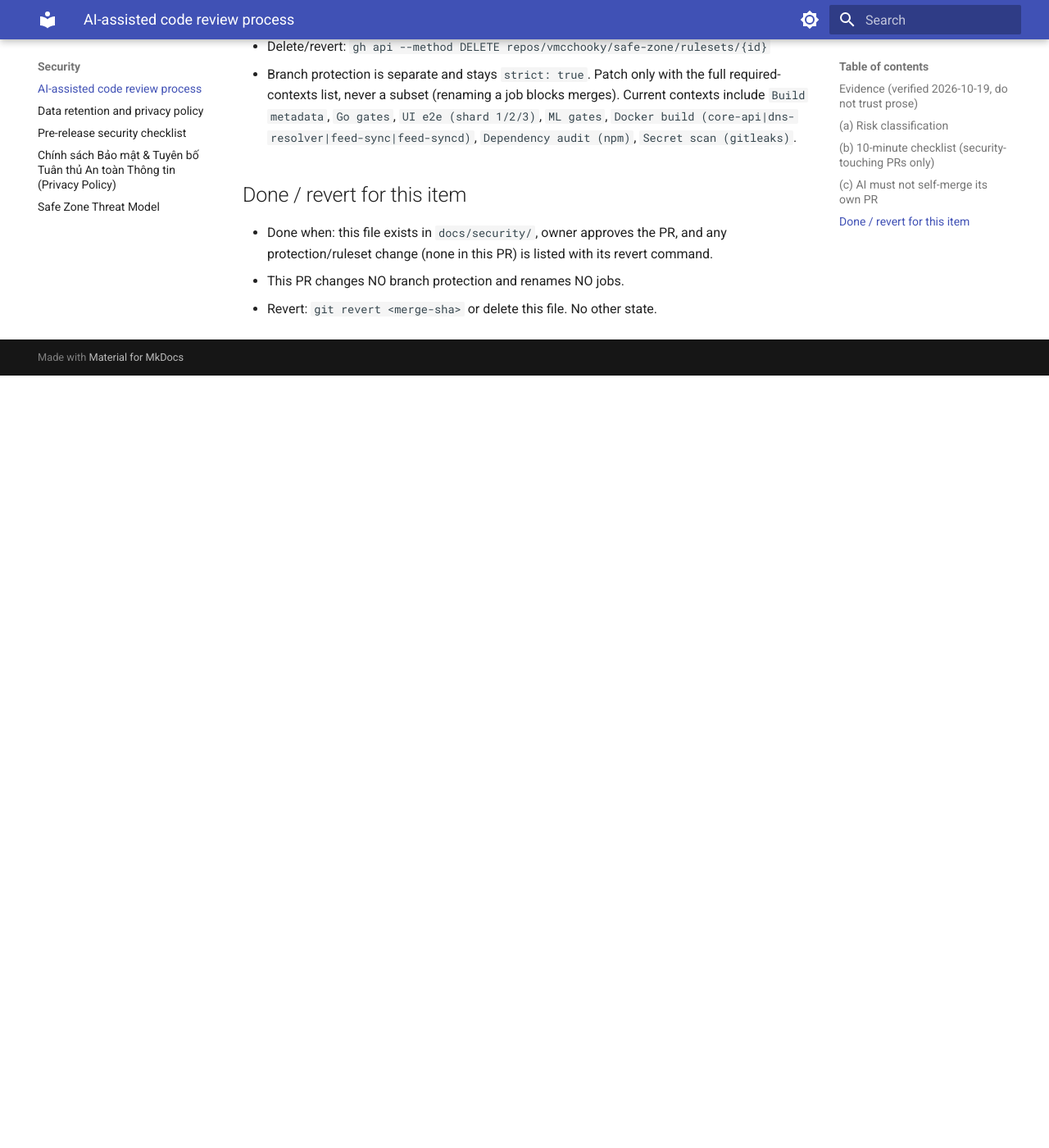
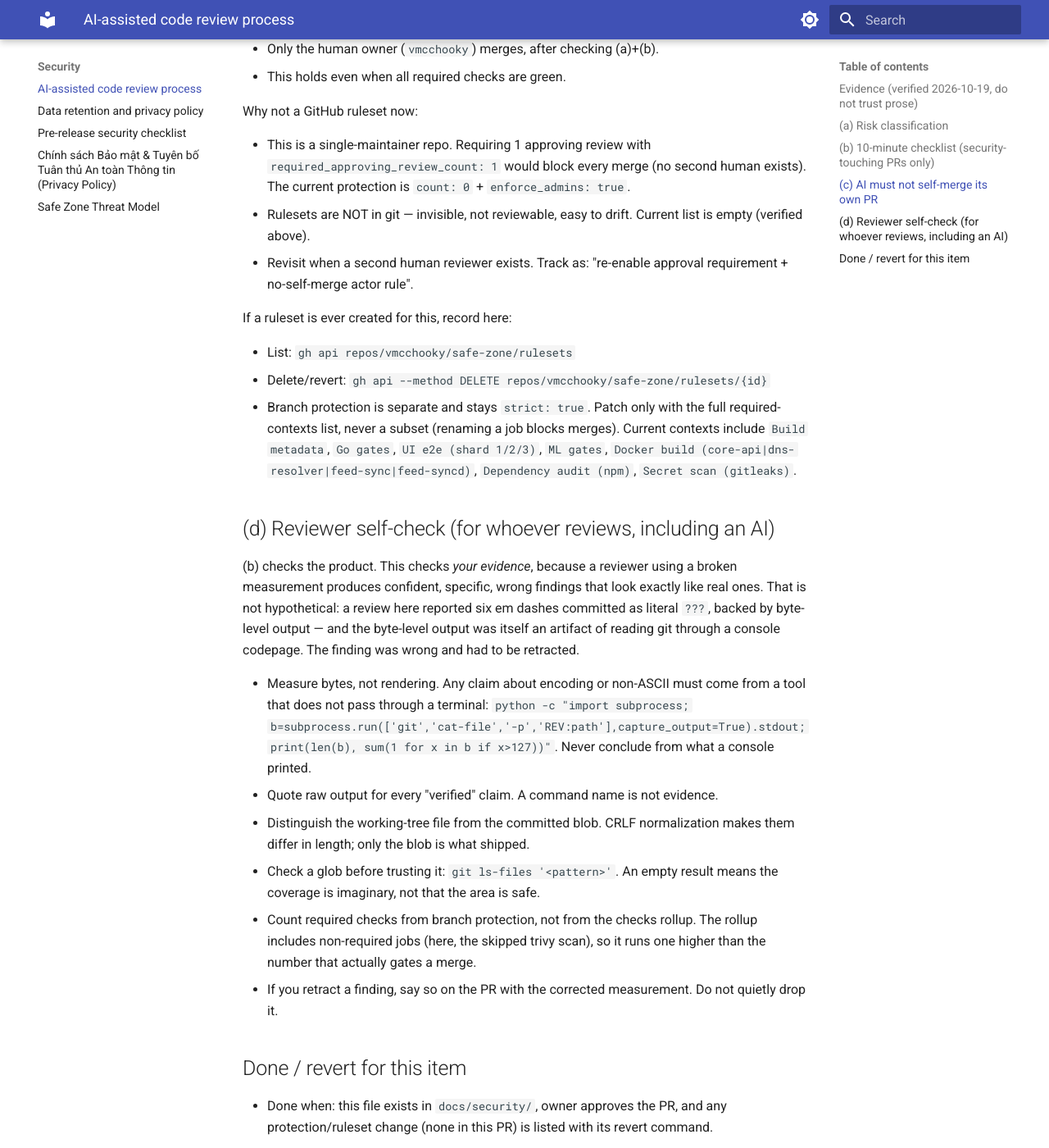
Before and after one commit to vmcchooky/safe-zone, an MkDocs documentation site: the page built from docs/security/ai-code-review.md, in a window 1280 px wide and 1400 px high, scrolled down 2379 px. Shown: the whole window at 82% size. Built offline with MkDocs 1.6.1 and Material for MkDocs 9.7.7, drawn with Linux system fonts in a browser that asks for light colours; before the commit the page ends 2837 px from its top, so only the background shows below that; some of the changed text lies outside the part shown.

Commit message:
docs(security): close the false-negative gaps in the AI review doc
From an independent audit of PR #187.

- internal/auth/* (auth.go, bearer.go) was covered by no glob at all, so a
  change to credential or session handling read as low-risk. The old
  internal/api/*auth* also matched zero files -- '*' does not cross a
  directory separator -- making it a dead glob that looked like coverage.
  Both fixed, and the doc now states globs are path hints and must be checked
  with git ls-files before being trusted.
- The list is now a floor rather than a ceiling: anything not obviously in the
  low-risk group is treated as high-risk. Coverage now includes internal/dns,
  cache, analysis, ai, osint, feedsync, go.mod/sum, start.bat and the UI, none
  of which were listed while several were reachable on the DNS hot path.
- Trusted-proxy trap pointed at middleware.go:91,106,265,287, which are the
  supporting pieces; the line that actually replaces the default is
  configureTrustedProxies at :198. Someone following the old pointers would
  have missed the trap entirely.
- The doc was an orphan: zero references from docs/index.md, docs/security or
  DECISION.md. Now linked from the docs index and the pre-release security
  checklist.
- New section (d), reviewer self-check. The product checklist cannot catch a
  broken *measurement*: a review here reported six em dashes committed as
  '???' with byte-level output, and the byte-level output was itself an
  artifact of the console codepage. Covers measuring bytes off-terminal,
  quoting raw output, blob vs worktree, checking globs, and counting required
  checks from branch protection rather than the rollup (which runs one higher
  because it includes the skipped trivy scan).
- PR template gains a non-blocking note to declare AI authorship. Advisory by
  design: AI and owner share one git identity, so any actor-based enforcement
  is unauditable until they are separated.

Docs and template only. No code, workflow or mise change; gate coverage is
untouched by construction.

```diff
--- a/docs/security/ai-code-review.md
+++ b/docs/security/ai-code-review.md
@@ -23,14 +23,26 @@
 
 High-risk = mandatory human diff read. CI green is NOT enough.
 
+**Globs below are path hints, not shell globs**: `*` does not cross a directory
+separator, so write `internal/api/handlers/*auth*` when you mean the handlers
+package. Verify a hint matches what you think it matches (`git ls-files
+'internal/api/auth*.go'`) — a glob that matches nothing is worse than no glob,
+because it looks like coverage.
+
 A PR is high-risk if it touches any of:
 
-- auth / sessions / admin keys (`internal/api/*auth*`, `*_FILE` secrets, login, API keys)
+- auth / sessions / admin keys (`internal/auth/*` — `auth.go`, `bearer.go`;
+  `internal/api/handlers/*auth*`; `*_FILE` secrets, login, API keys)
 - store / policy state (`internal/store/*`, groups, mappings, overrides, whitelist, migrations)
 - crypto / TLS / netguard (`internal/tlsinspect/*`, `internal/netguard/*`)
-- deploy / edge (`Dockerfile`, `docker-compose*.yml`, `Caddyfile`, `deploy/*`, `ops/*`)
-- defaults / config (`internal/config/*`, `mise.toml`, `.github/workflows/*`, any `SAFE_ZONE_*` default)
-- DNS hot path (`internal/risk/*`, `internal/ratelimit/*`, `internal/whois/*`, `internal/feed/*`)
+- deploy / edge (`Dockerfile`, `docker-compose*.yml`, `Caddyfile`, `deploy/*`, `ops/*`, `start.bat`)
+- defaults / config (`internal/config/*`, `mise.toml`, `.github/workflows/*`, `go.mod`, `go.sum`, any `SAFE_ZONE_*` default)
+- DNS hot path (`internal/risk/*`, `internal/ratelimit/*`, `internal/whois/*`, `internal/feed/*`, `internal/feedsync/*`, `internal/dns/*`)
+- scoring and degradation paths (`internal/analysis/*`, `internal/cache/*`, `internal/ai/*`, `internal/osint/*`)
+- dashboard surface (`ui/src/*`, `ui/tests/*`)
+
+**When a path is not obviously in the low-risk list below, treat it as
+high-risk.** The list is a floor, not a ceiling.
 
 Everything else (docs-only, comments, pure test additions, CHANGELOG) is
 low-risk: CI green is enough, self-merge still forbidden by (c).
@@ -54,7 +66,11 @@
    Known trap: `SAFE_ZONE_TRUSTED_PROXIES` when set overrides the whole
    Compose default (`docker-compose.yml`), collapsing Internet clients into
    one rate-limit bucket and killing exact-IP/CIDR mapping. Check
-   `internal/ratelimit/middleware.go:91,106,265,287`.
+   `internal/ratelimit/middleware.go:198 configureTrustedProxies` — that is
+   where a set value *replaces* the default rather than extending it, and
+   `docker-compose.yml` is where the bridge-inclusive default lives. The
+   supporting pieces are at `middleware.go:91,106,265,287`, but reading only
+   those four misses the trap.
 4. Does the test assert the BAD behavior, or only the happy path?
    A test that measures 1/200 operations it claims to measure stays green
    for months. For cascade fixes, temporarily revert one line below and
@@ -93,6 +109,30 @@
   `UI e2e (shard 1/2/3)`, `ML gates`, `Docker build (core-api|dns-resolver|feed-sync|feed-syncd)`,
   `Dependency audit (npm)`, `Secret scan (gitleaks)`.
 
+## (d) Reviewer self-check (for whoever reviews, including an AI)
+
+(b) checks the product. This checks *your evidence*, because a reviewer using
+a broken measurement produces confident, specific, wrong findings that look
+exactly like real ones. That is not hypothetical: a review here reported six
+em dashes committed as literal `???`, backed by byte-level output — and the
+byte-level output was itself an artifact of reading git through a console
+codepage. The finding was wrong and had to be retracted.
+
+- Measure bytes, not rendering. Any claim about encoding or non-ASCII must come
+  from a tool that does not pass through a terminal:
+  `python -c "import subprocess; b=subprocess.run(['git','cat-file','-p','REV:path'],capture_output=True).stdout; print(len(b), sum(1 for x in b if x>127))"`.
+  Never conclude from what a console printed.
+- Quote raw output for every "verified" claim. A command name is not evidence.
+- Distinguish the working-tree file from the committed blob. CRLF
+  normalization makes them differ in length; only the blob is what shipped.
+- Check a glob before trusting it: `git ls-files '<pattern>'`. An empty result
+  means the coverage is imaginary, not that the area is safe.
+- Count required checks from branch protection, not from the checks rollup.
+  The rollup includes non-required jobs (here, the skipped trivy scan), so it
+  runs one higher than the number that actually gates a merge.
+- If you retract a finding, say so on the PR with the corrected measurement.
+  Do not quietly drop it.
+
 ## Done / revert for this item
 
 - Done when: this file exists in `docs/security/`, owner approves the PR,
```
Also changed, not shown: CHANGELOG.md (+4 -0 lines), docs/index.md (+2 -0 lines), docs/security/pre-release-security-checklist.md (+3 -0 lines), .github/pull_request_template.md.
